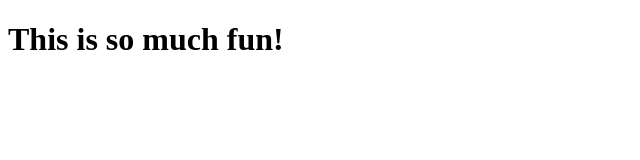
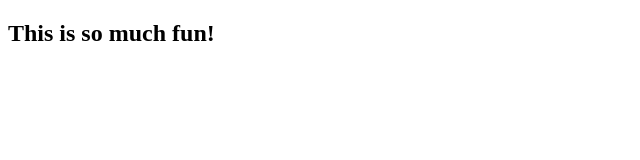
Before and after one commit to Lucialrz/ColaborandoISIL, a plain HTML site: page index.html in a window 1280 px wide. Shown: the whole page, without its empty margins (0-640 px from the left). Drawn offline with Linux system fonts and the light colour scheme.

Commit message:
Ja! Vieron? Fácil?

```diff
--- a/index.html
+++ b/index.html
@@ -2,9 +2,9 @@
 <html>
 	<head>
 		<meta charset="utf-8">
-		<title>Jugando con GitHub</title>
+		<title>Jugando con GitHub - Clase Miraflores</title>
 	</head>
 	<body>
-		<h1>This is so much fun!</h1>
+		<h2>This is so much fun!</h2>
 	</body>
 </html>
```
